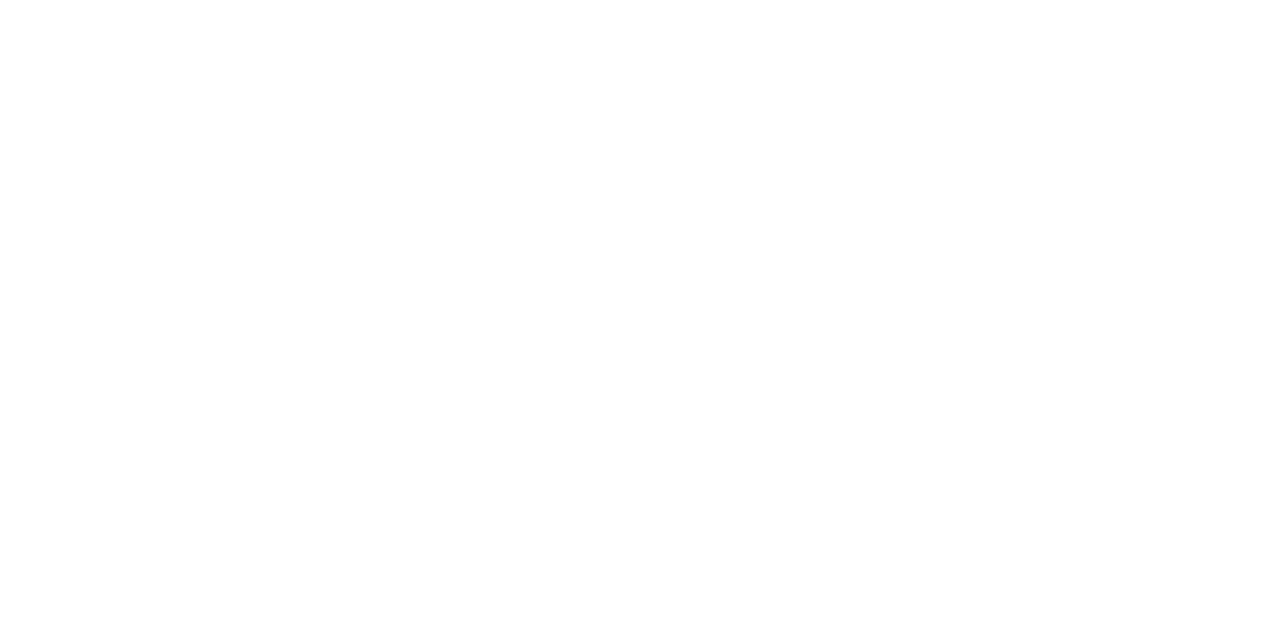
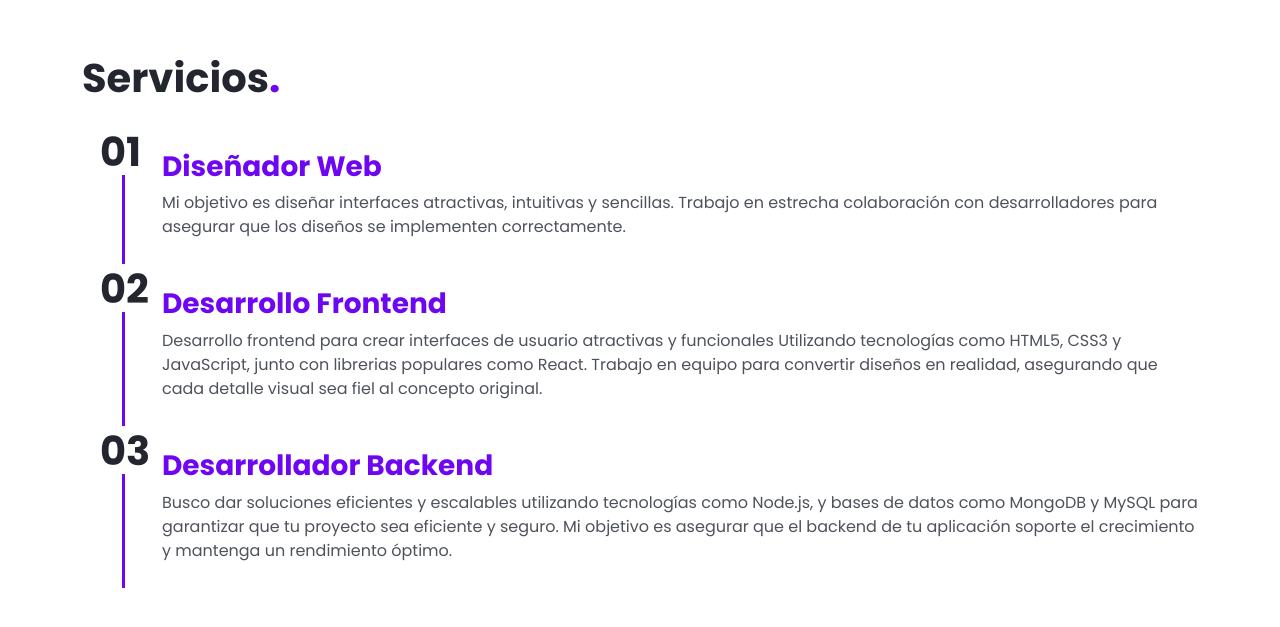
Before and after one commit to NahuelTeruel/ReactPorfolio, a React (Vite) app: page / in a window 1280 px wide. Shown: the part 1781-2408 px from the top of the page. Before the commit the page ends 1787 px from the top, so only its background shows below. Built offline with nearby package versions, Linux system fonts and the light colour scheme.

Commit message:
sección servicios

```diff
--- a/src/App.jsx
+++ b/src/App.jsx
@@ -2,6 +2,7 @@
 import AboutMe from './components/aboutMe/AboutMe'
 import Header from './components/header/Header'
 import Home from './components/home/Home'
+import Servicios from './components/servicios/Servicios'
 import Skills from './components/skills/Skills'
 
 function App() {
@@ -12,6 +13,7 @@
       <Home/>
       <AboutMe/>
       <Skills/>
+      <Servicios/>
     </>
   )
 }
--- a/src/components/home/Home.jsx
+++ b/src/components/home/Home.jsx
@@ -12,14 +12,14 @@
                 <p className="fs-4 mt-5 text">Soy Full Stack developer y voy a ayudarte a generar páginas funcionales y atractivas para tu sitio web.</p>
                 <a
                     type="button"
-                    className="btn btn-primary mt-3 fw-bold"
+                    className="btn btn-primary mt-3 fw-bold shadow-sm"
                     href="contacto"
                 >
                     Contactame
                 </a>
                 <a
                     type="button"
-                    className="btn btn-proyectos mt-3 ms-3 fw-bold"
+                    className="btn btn-proyectos mt-3 ms-3 fw-bold shadow-sm"
                     href="#projects"
                 >
                     Buscar Proyectos
--- /dev/null
+++ b/src/components/servicios/Servicios.jsx
@@ -0,0 +1,79 @@
+import { useEffect, useRef, useState } from 'react';
+import './servicios.css';
+
+
+const Servicios = () => {
+
+    const services = [
+        {
+            id: 1,
+            title: 'Diseñador Web',
+            description: 'Mi objetivo es diseñar interfaces atractivas, intuitivas y sencillas. Trabajo en estrecha colaboración con desarrolladores para asegurar que los diseños se implementen correctamente.'
+        },
+        {
+            id: 2,
+            title: 'Desarrollo Frontend',
+            description: 'Desarrollo frontend para crear interfaces de usuario atractivas y funcionales Utilizando tecnologías como HTML5, CSS3 y JavaScript, junto con librerias populares como React. Trabajo en equipo para convertir diseños en realidad, asegurando que cada detalle visual sea fiel al concepto original.'
+        },
+        {
+            id: 3,
+            title: 'Desarrollador Backend',
+            description: 'Busco dar soluciones eficientes y escalables utilizando tecnologías como Node.js, y bases de datos como MongoDB y MySQL para garantizar que tu proyecto sea eficiente y seguro. Mi objetivo es asegurar que el backend de tu aplicación soporte el crecimiento y mantenga un rendimiento óptimo.'
+        }
+    ];
+
+
+    const [servicesInView, setServicesInView] = useState([]);
+    const serviceRefs = useRef([]);
+
+    useEffect(() => {
+        serviceRefs.current = serviceRefs.current.slice(0, services.length);
+
+        const observers = serviceRefs.current.map((ref, index) => {
+            return new IntersectionObserver(
+                ([entry]) => {
+                    setServicesInView(prev => {
+                        const newInView = [...prev];
+                        newInView[index] = entry.isIntersecting;
+                        return newInView;
+                    });
+                },
+                { threshold: 0.1 }
+            );
+        });
+
+        serviceRefs.current.forEach((ref, index) => {
+            if (ref) observers[index].observe(ref);
+        });
+
+        return () => {
+            observers.forEach(observer => observer.disconnect());
+        };
+    }, []);
+
+    return (
+        <section className="container servicios py-5 position-relative">
+            <h2 className='fw-bold fs-1 text-secondary'> Servicios<span className='text-primary'>.</span></h2>
+            {services.map((service, index) => (
+                <div
+                    key={service.id}
+                    className={`service-item mt-5 mb-5 ${servicesInView[index] ? 'service-visible' : ''}`}
+                    ref={el => (serviceRefs.current[index] = el)}
+                >
+                    <div className="number-line-container">
+                        <div className="number text-secondary fs-1 fw-bold">
+                            {service.id < 10 ? `0${service.id}` : service.id}
+                        </div>
+                        <div className={`line ${servicesInView[index] ? 'line-visible' : ''}`}></div>
+                    </div>
+                    <div>
+                        <h3 className="text-primary fs-3 fw-bold">{service.title}</h3>
+                        <p>{service.description}</p>
+                    </div>
+                </div>
+            ))}
+        </section>
+    );
+};
+
+export default Servicios;
--- /dev/null
+++ b/src/components/servicios/servicios.css
@@ -0,0 +1,26 @@
+.line {
+    position: absolute;
+    left: 40px;
+    top: 25px;
+    height: 0;
+    width: 3px;
+    background-color: #6e06f2;
+    transition: height 3s ease;
+}
+
+.line-visible {
+    height: 100%;
+}
+
+.service-item {
+    position: relative;
+    padding-left: 80px;
+    margin-bottom: 50px;
+}
+
+.number {
+    position: absolute;
+    left: .45em;
+    top: -.7em;
+    text-align: center;
+}
```
